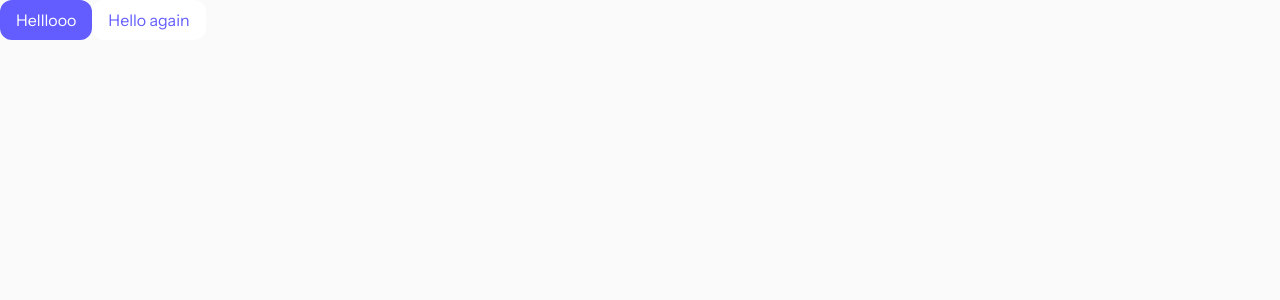
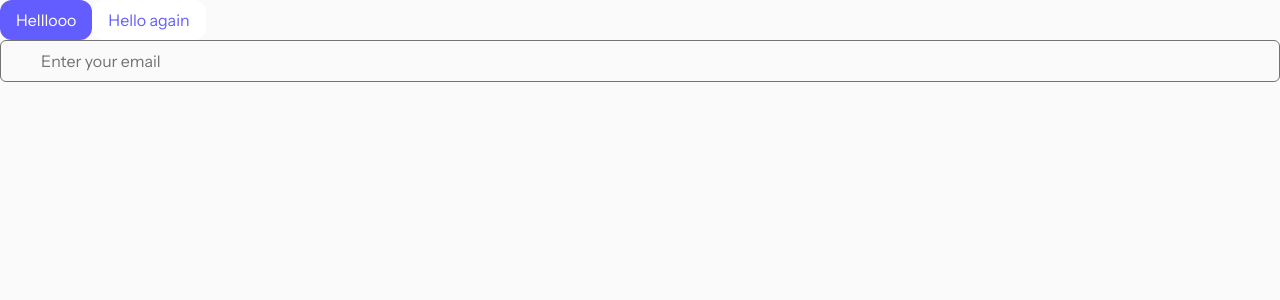
Before and after one commit to sagites/link-sharing-app, a Next.js app: page / in a window 1280 px wide. Shown: the top 300 px of the page. Built offline with nearby package versions, Linux system fonts and the light colour scheme.

Commit message:
just for trial and error

```diff
--- a/src/app/page.js
+++ b/src/app/page.js
@@ -1,5 +1,7 @@
+'use client';
 import ButtonPrimary from "@/components/buttons/buttonPrimary";
 import ButtonSecondary from "@/components/buttons/buttonSecondary";
+import InputField from "@/components/inputs/textField";
 import React from "react";
 
 const Home = () => {
@@ -7,6 +9,7 @@ const Home = () => {
     <div>
       <ButtonPrimary label="Helllooo" width="auto"/>
       <ButtonSecondary label="Hello again"/>
+      <InputField type='email'  placeholder="Enter your email"/>
     </div>
   );
 };
```
